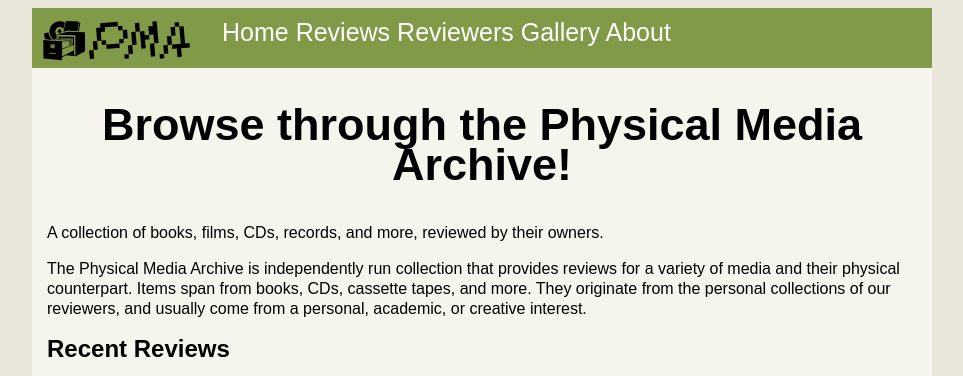
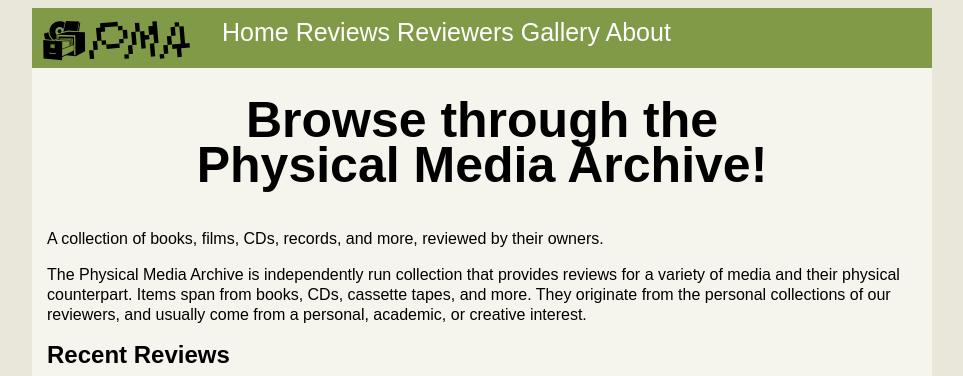
Before and after one commit to elltd/mediaarchive, a plain HTML site: page home-page.html in a window 1280 px wide. Shown: the top 376 px of the page, without its empty margins (158-1121 px from the left). Drawn offline with Linux system fonts and the light colour scheme; a web font is replaced by a local one.

Commit message:
Add files via upload

```diff
--- a/archivestyle.css
+++ b/archivestyle.css
@@ -82,5 +82,11 @@ footer {
 
 .primary-statement {
   font-family: "degular-mono", sans-serif;
-line-height: 40px;
+  font-size: 50px;
+line-height: 45px;
+padding-left: 15px;
+padding-right: 15px;
+padding-top: 30px;
+padding-bottom: 25px;
+margin: 0%;
 }
--- a/home-page.html
+++ b/home-page.html
@@ -34,7 +34,7 @@
 
         <section class="lead">
 
-			<h1 class="primary-statement">Browse through the Physical Media Archive!</h1>
+			<h1 class="primary-statement">Browse through the <br>Physical Media Archive!</h1>
 
 			<p class="secondary-statement">A collection of books, films, CDs, records, and more, reviewed by their owners.</p>
 
```
